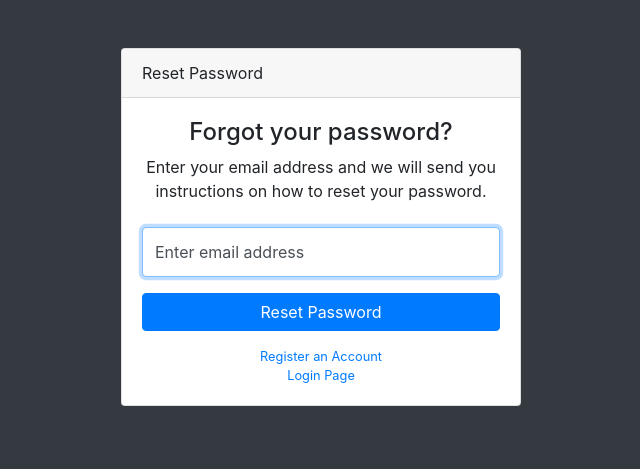
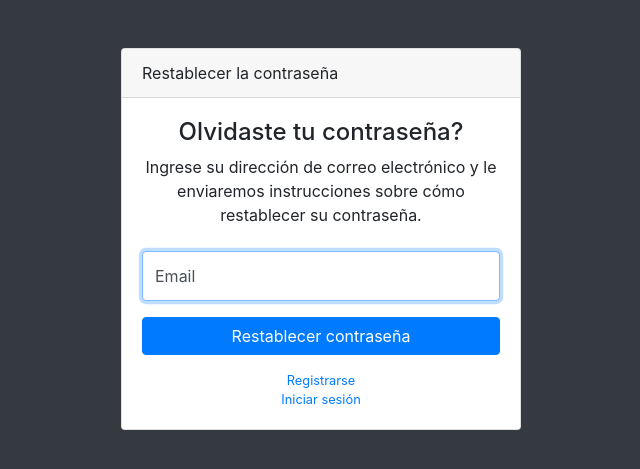
Before and after one commit to MegasGeorgios/quiniela-la-liga, a PHP site: page /Views/forgot-password.php in a window 1280 px wide. Shown: the top 469 px of the page, without its empty margins (319-959 px from the left). Run offline with PHP 8.4, Linux system fonts and the light colour scheme.

Commit message:
reset pass, favicon, pdf

```diff
--- a/Controllers/PoolController.php
+++ b/Controllers/PoolController.php
@@ -28,6 +28,8 @@ class PoolController extends BaseController
 		$matchModel = new Match();
 		$fixture = $matchModel->getFixtureByDate(date('Y-m-d'))['fixture'];
 
+		if (!empty($fixture))
+		{
 			$matches = $matchModel->getMatchesByFixture($fixture);
 
 			// comprobar que no se jugo ningun partido en esa jornada
@@ -39,6 +41,7 @@ class PoolController extends BaseController
 					$fixture++;
 					$matches = $matchModel->getMatchesByFixture($fixture);
 					break;
+				}
 			}
 		}
 
--- a/Controllers/TeamController.php
+++ b/Controllers/TeamController.php
@@ -45,7 +45,7 @@ class TeamController extends BaseController
 
 			$teamModel = new Team();
 			$teamID = $teamModel->storeTeam($name, $slug);
-			header('Location:../Views/page_admin.php?view=edit_team&team_id='.$teamID);
+			header('Location:../Views/page_admin.php?view=all_teams');
 
 		}else{
 			BaseController::msgDanger('Ha ocurrido un error al intentar añadir el equipo!');
--- a/Models/Match.php
+++ b/Models/Match.php
@@ -87,8 +87,6 @@ class Match extends ConnectDB
     {
         $this->conn->query("INSERT INTO qn_result (score_home, score_visit, match_id) VALUES ($score_home, $score_visit, $match_id)");
 
-        //$this->conn->query("INSERT INTO qn_result (score_home, score_visit, match_id) VALUES ($score_home, $score_visit, $match_id)");
-
         if (!$this->conn->error)
         {
             return ["error" => false, "msg" => "Resultados añadidos!"];
--- a/Views/components/crud_match.php
+++ b/Views/components/crud_match.php
@@ -19,7 +19,7 @@
           </div>
           <div class="form-group">
             <div class="form-row">
-            <?php for($i=1; $i < 3; $i++) { ?>
+            <?php for($i=1; $i < 11; $i++) { ?>
               <div class="col-md-3">
                 <div class="form-label-group">
                   <select class="form-control" name="homeTeams[]">
--- a/Views/components/crud_pool.php
+++ b/Views/components/crud_pool.php
@@ -48,6 +48,8 @@
               <input type="submit" class="btn btn-primary" value="Añadir">
             </div>
           </form>
+        <?php }elseif(!isset($matches)){ ?>
+          <p>No hay partidos disponibles</p>
         <?php } ?>
 
         <?php if (isset($poolResults)) { ?>
--- a/Views/forgot-password.php
+++ b/Views/forgot-password.php
@@ -1,3 +1,22 @@
+<?php
+
+if (isset($_POST['token']))
+{
+  include_once('../Controllers/AuthController.php');
+
+  $resp = AuthController::saveNewPass($_POST['token'], md5($_POST['pass']));
+
+  if ($resp['error'])
+  {
+    BaseController::msgDanger($resp['msg']);
+  }else{
+    header('Location:login.php?logged=passReset');
+  }
+
+}
+
+?>
+
 <!DOCTYPE html>
 <html lang="en">
 
@@ -8,8 +27,9 @@
   <meta name="viewport" content="width=device-width, initial-scale=1, shrink-to-fit=no">
   <meta name="description" content="">
   <meta name="author" content="">
+  <link rel="shortcut icon" href="img/favicon.ico">
 
-  <title>SB Admin - Forgot Password</title>
+  <title>Recuperar contraseña</title>
 
   <!-- Custom fonts for this template-->
   <link href="vendor/fontawesome-free/css/all.min.css" rel="stylesheet" type="text/css">
@@ -23,24 +43,40 @@
 
   <div class="container">
     <div class="card card-login mx-auto mt-5">
-      <div class="card-header">Reset Password</div>
+      <div class="card-header">Restablecer la contraseña</div>
       <div class="card-body">
-        <div class="text-center mb-4">
-          <h4>Forgot your password?</h4>
-          <p>Enter your email address and we will send you instructions on how to reset your password.</p>
-        </div>
-        <form>
-          <div class="form-group">
-            <div class="form-label-group">
-              <input type="email" id="inputEmail" class="form-control" placeholder="Enter email address" required="required" autofocus="autofocus">
-              <label for="inputEmail">Enter email address</label>
+        <?php if (isset($_GET['token'])) { ?>
+          <div class="text-center mb-4">
+            <h4>Ingrese su nueva contraseña</h4>
+          </div>
+          <form action="forgot-password.php?token=<?= $_GET['token']; ?>" method="POST">
+            <div class="form-group">
+              <div class="form-label-group">
+                <input type="password" name="pass" id="inputpass" class="form-control" placeholder="Contraseña" required="required" autofocus="autofocus">
+                <label for="inputpass">Contraseña</label>
+              </div>
             </div>
+            <input type="hidden" name="token" value="<?= $_GET['token']; ?>">
+            <input type="submit" class="btn btn-primary btn-block" value="Restablecer contraseña">
+          </form>
+        <?php }else{ ?>
+          <div class="text-center mb-4">
+            <h4>Olvidaste tu contraseña?</h4>
+            <p>Ingrese su dirección de correo electrónico y le enviaremos instrucciones sobre cómo restablecer su contraseña.</p>
           </div>
-          <a class="btn btn-primary btn-block" href="login.html">Reset Password</a>
-        </form>
+          <form action="page_admin.php?view=reset_pass" method="POST">
+            <div class="form-group">
+              <div class="form-label-group">
+                <input type="email" name="email" id="inputEmail" class="form-control" placeholder="Email" required="required" autofocus="autofocus">
+                <label for="inputEmail">Email</label>
+              </div>
+            </div>
+            <input type="submit" class="btn btn-primary btn-block" value="Restablecer contraseña">
+          </form>
+        <?php } ?>
         <div class="text-center">
-          <a class="d-block small mt-3" href="register.html">Register an Account</a>
-          <a class="d-block small" href="login.html">Login Page</a>
+          <a class="d-block small mt-3" href="register.php">Registrarse</a>
+          <a class="d-block small" href="login.php">Iniciar sesión</a>
         </div>
       </div>
     </div>
--- a/Views/main_layout/main_front_ini.php
+++ b/Views/main_layout/main_front_ini.php
@@ -1,5 +1,6 @@
 <?php session_start();
 
+// Si no ha iniciado sesion redirigir al login
 if (!isset($_SESSION['user_id']) || $_SESSION['user_id'] == 0)
 {
   header('Location:login.php');
@@ -17,6 +18,7 @@ if (!isset($_SESSION['user_id']) || $_SESSION['user_id'] == 0)
   <meta name="viewport" content="width=device-width, initial-scale=1, shrink-to-fit=no">
   <meta name="description" content="">
   <meta name="author" content="">
+  <link rel="shortcut icon" href="img/favicon.ico">
 
   <title>Quiniela la liga</title>
 
--- a/Views/page_admin.php
+++ b/Views/page_admin.php
@@ -134,7 +134,7 @@ if (isset($_GET['view']) && $_GET['view'] == 'dashboard')
 	}
 
 // Rutas login, registro y recuperacion de contraseña.
-}elseif (isset($_GET['view']) && ($_GET['view'] == 'login_user' || $_GET['view'] == 'registre_user' || $_GET['view'] == 'logout'))
+}elseif (isset($_GET['view']) && ($_GET['view'] == 'login_user' || $_GET['view'] == 'registre_user' || $_GET['view'] == 'logout' || $_GET['view'] == 'reset_pass'))
 {
 	$title = '';
 	$include = '../Controllers/AuthController.php';
@@ -157,6 +157,8 @@ if (isset($_GET['view']) && $_GET['view'] == 'dashboard')
 		include_once($include);
 		$controller = new $controller;
 		call_user_func( array( $controller, $method ) );
+	}elseif ($_GET['view'] == 'reset_pass') {
+		$method = 'resetPass';
 	}
 
 // Rutas resultados y partidos
--- a/Views/register.php
+++ b/Views/register.php
@@ -8,6 +8,7 @@
   <meta name="viewport" content="width=device-width, initial-scale=1, shrink-to-fit=no">
   <meta name="description" content="">
   <meta name="author" content="">
+  <link rel="shortcut icon" href="img/favicon.ico">
 
   <title>Registrar usuario</title>
 
```
Also changed, not shown: Controllers/AuthController.php (+48 -0 lines), Models/User.php (+53 -0 lines), Views/login.php (+8 -11 lines), Views/main_layout/main_ini.php (+11 -2 lines), Views/img/favicon.ico (added), 2 other files. Lines whose indentation alone changed are shown as unchanged.
